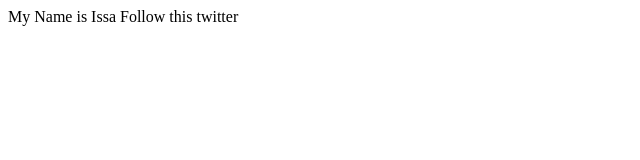
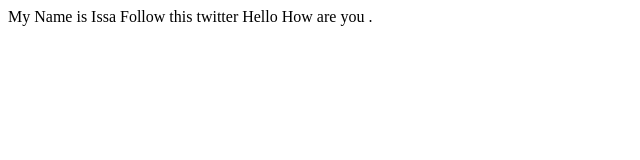
Before and after one commit to issabanna/ChooseOne, a plain HTML site: page index.html in a window 1280 px wide. Shown: the whole page, without its empty margins (0-640 px from the left). Drawn offline with Linux system fonts and the light colour scheme.

Commit message:
Update index.html

```diff
--- a/index.html
+++ b/index.html
@@ -2,4 +2,5 @@
 My Name is Issa
 
 Follow this twitter
+Hello How are you .
 </html>
```
